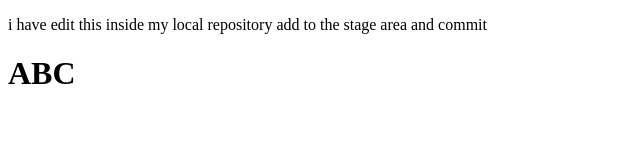
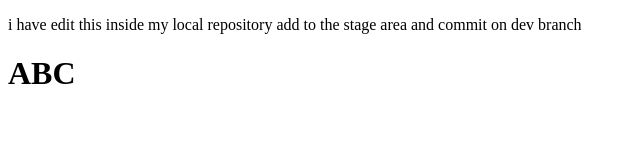
Before and after one commit to DevindaDilshan254/FirstRepository, a plain HTML site: page index.html in a window 1280 px wide. Shown: the whole page, without its empty margins (0-640 px from the left). Drawn offline with Linux system fonts and the light colour scheme.

Commit message:
dev first development

```diff
--- a/index.html
+++ b/index.html
@@ -6,7 +6,7 @@
   <title>Document</title>
 </head>
 <body>
-<p>i have edit this inside my local repository add to the stage area and commit</p>
+<p>i have edit this inside my local repository add to the stage area and commit on dev branch </p>
   <h1>ABC</h1>
 </body>
 </html>
```
